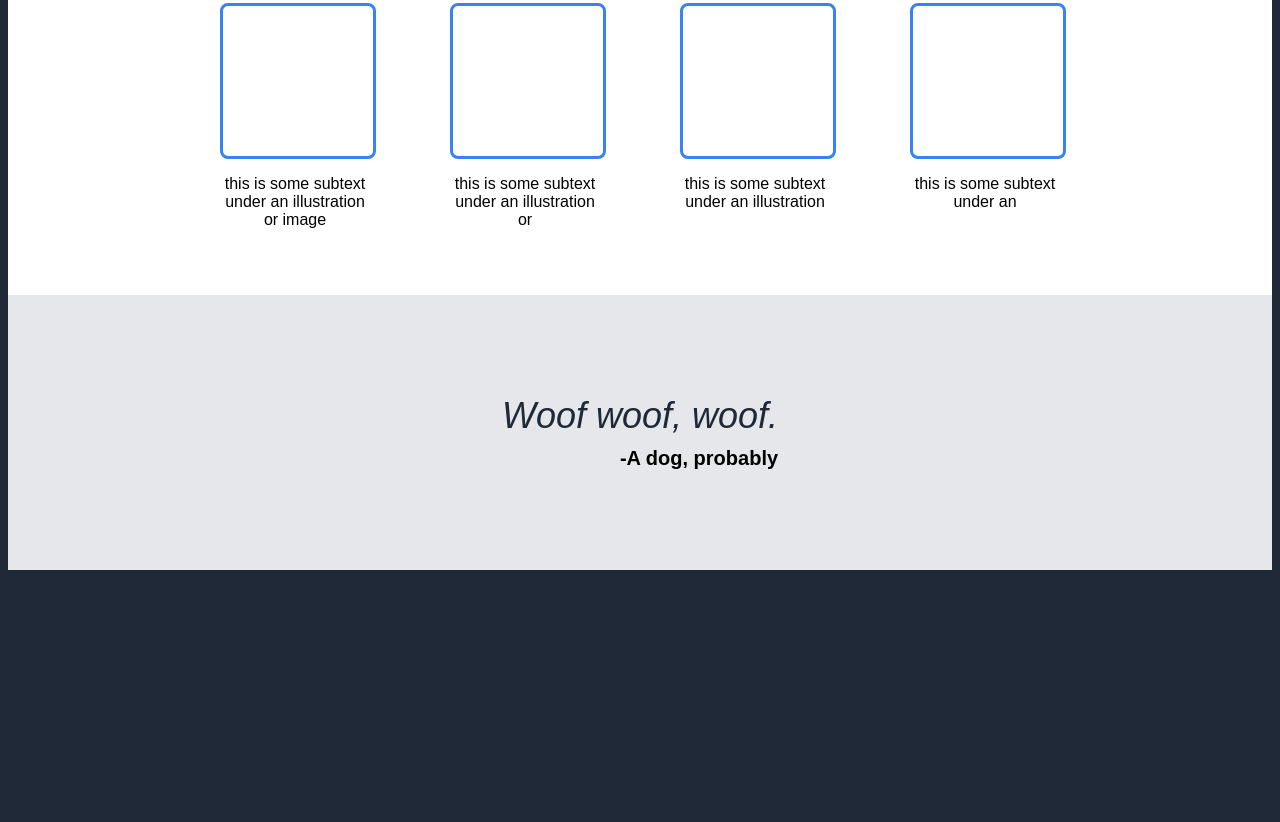
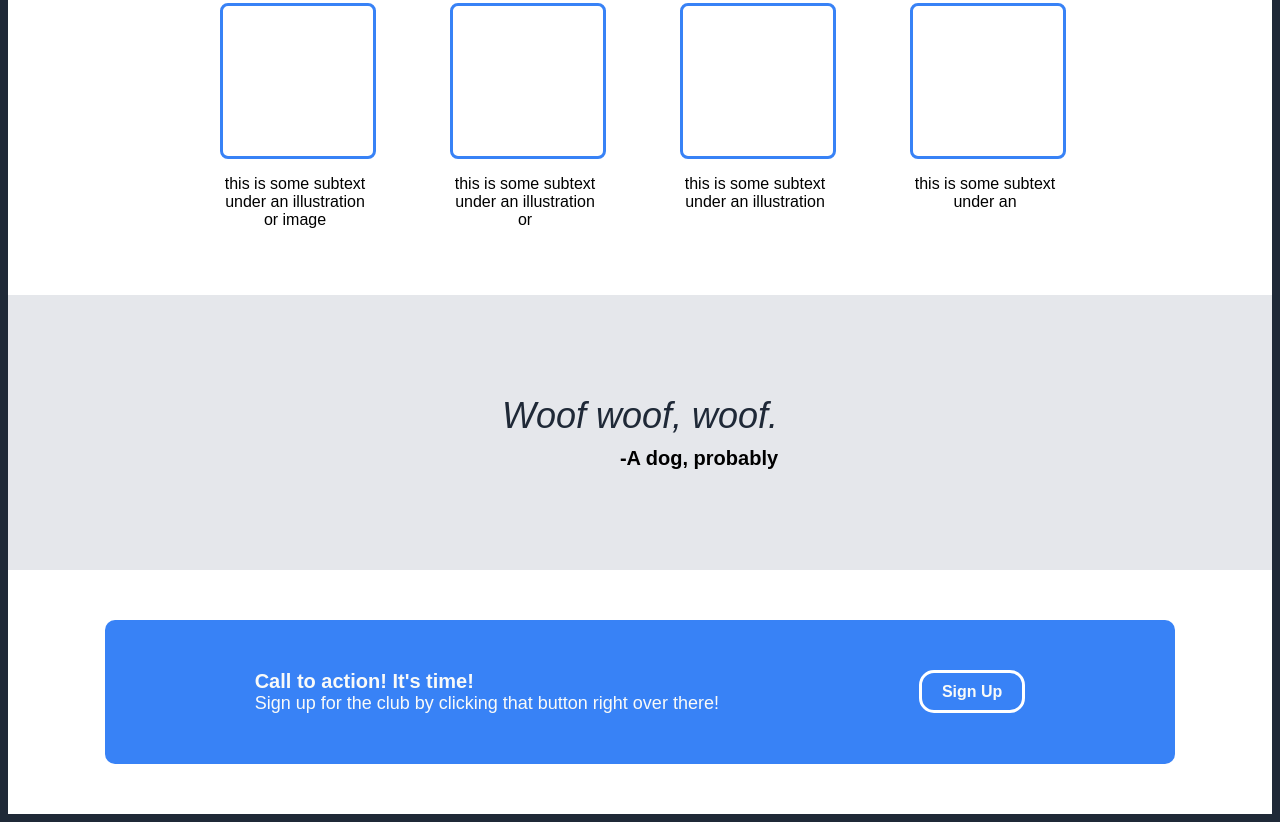
Before and after one commit to appleworm34/landing-page, a plain HTML site: page index.html in a window 1280 px wide. Shown: the part 499-1321 px from the top of the page. Before the commit the page ends 1077 px from the top, so only its background shows below. Drawn offline with Linux system fonts and the light colour scheme.

Commit message:
Create calltoaction section

```diff
--- a/index.html
+++ b/index.html
@@ -27,7 +27,7 @@
                             This website has some subtext that goes under the main title.
                             It's a smaller font and the color is lower contrast.
                         </div>
-                        <div class="button">
+                        <div class="hero-button">
                             <a href="">Sign Up</a>
                         </div>
                     </div>
@@ -68,8 +68,13 @@
         </div>
         <div class="section4">
             <div class="cta">
-                <div class="cta-text"></div>
-                <div class="button"></div>
+                <div class="cta-text">
+                    <div class="cta-header">Call to action! It's time!</div>
+                    <div class="cta-sub">Sign up for the club by clicking that button right over there!</div>
+                </div>
+                <div class="cta-button">
+                    <a href="">Sign Up</a>
+                </div>
             </div>
         </div>
         <div class="section5"></div>
--- a/styles.css
+++ b/styles.css
@@ -56,11 +56,11 @@ a:visited {
     font-size: 18px;
     color: #E5E7EB;
 }
-.button {
+.hero-button {
     margin-top: auto;
     margin-bottom: auto;
 }
-.button a{
+.hero-button a{
     margin: 10px 0px;
     padding: 10px;
     background-color: #3882F6;
@@ -68,7 +68,7 @@ a:visited {
     font-weight: bold;
     border-radius: 15px;
 }
-.button a:hover {
+.hero-button a:hover {
     background-color:#005df1
 }
 .hero-right img {
@@ -127,3 +127,42 @@ a:visited {
     font-weight: bold;
     text-align: end;
 }
+
+.section4 {
+    background-color: white;
+    display: flex;
+    justify-content: center;
+}
+.cta {
+    margin: 50px;
+    padding: 50px;
+    background-color: #3882F6;
+    border-radius: 10px;
+    display: flex;
+    justify-content: center;
+    align-items: center;
+}
+.cta-text {
+    margin-left: 100px;
+}
+.cta-header {
+    color: #F9FAF8;
+    font-weight: bold;
+    font-size: 20px
+}
+.cta-sub {
+    color: #F9FAF8;
+    font-size: 18px
+}
+.cta-button{
+    margin-left: 200px;
+    margin-right: 100px;
+}
+.cta-button a{
+    border: 3px solid white;
+    border-radius: 8px;
+    padding: 10px 20px;
+    font-weight: bold;
+    border-radius: 15px;
+    color: #F9FAF8;
+}
```
